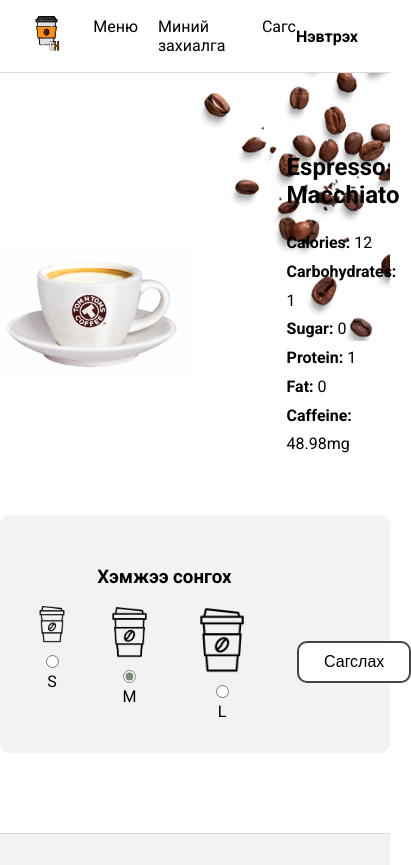
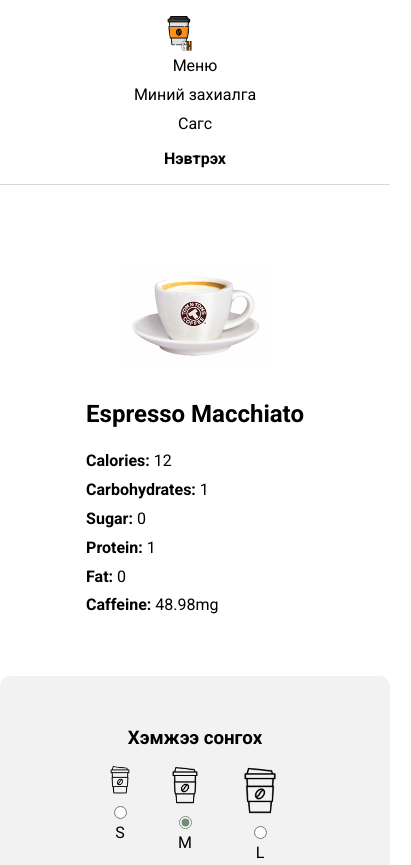
Before and after one commit to Unudelger111/CoffeeHustlers, a plain HTML site: page drinkDetails.html in a window 390 px wide. Shown: the top 865 px of the page, 411 px wide, since content can reach past the window. Drawn offline with Linux system fonts and the light colour scheme.

Commit message:
connected homepage to details page, details page now supports mobile
connected homepage to details page, details page now supports mobile

```diff
--- a/drinkStyle.css
+++ b/drinkStyle.css
@@ -203,3 +203,85 @@ html, body {
     z-index: -1;
     pointer-events: none;
   }
+
+@media (max-width: 1024px) {
+    .top-section {
+      flex-direction: column;
+      gap: 2rem;
+    }
+
+    .size-options {
+      flex-direction: column;
+      align-items: center;
+      gap: 2rem;
+    }
+
+    .size-section h3 {
+      text-align: center;
+      margin-left: 0;
+    }
+
+    .coffee-particle-bg {
+      width: 300px;
+    }
+  }
+
+  @media (max-width: 768px) {
+    .header {
+      flex-direction: column;
+      gap: 1rem;
+    }
+
+    .nav-links {
+      flex-direction: column;
+      gap: 10px;
+      align-items: center;
+    }
+
+    .logo-menu {
+      flex-direction: column;
+      align-items: center;
+    }
+
+    .size-options {
+      flex-direction: column;
+      gap: 20px;
+    }
+
+    .drink-image img {
+      width: 150px;
+    }
+
+    .size-s img {
+      width: 30px;
+    }
+
+    .size-m img {
+      width: 40px;
+    }
+
+    .size-l img {
+      width: 50px;
+    }
+
+    .footer {
+      flex-direction: column;
+      text-align: center;
+      gap: 1rem;
+    }
+  }
+
+  @media (max-width: 480px) {
+    .coffee-particle-bg {
+      display: none;
+    }
+
+    .size-options {
+      flex-direction: column;
+      gap: 1.5rem;
+    }
+
+    .add-to-cart button {
+      width: 100%;
+    }
+  }
--- a/style.css
+++ b/style.css
@@ -185,6 +185,24 @@ body {
     }
   }
 
+  @media (max-width: 768px) {
+    .header {
+      flex-direction: column;
+      gap: 1rem;
+    }
+
+    .nav-links {
+      flex-direction: column;
+      gap: 10px;
+      align-items: center;
+    }
+
+    .logo-menu {
+      flex-direction: column;
+      align-items: center;
+    }
+  }
+
   .product {
     text-align: center;
     padding: 16px;
@@ -236,6 +254,11 @@ body {
     padding: 8px 16px;
     border-radius: 4px;
     font-weight: bold;
+  }
+  .product-link {
+    text-decoration: none;
+    color: inherit;
+    display: block;
   }
 
   .cart-icon {
```
Also changed, not shown: index.html (+23 -17 lines).
